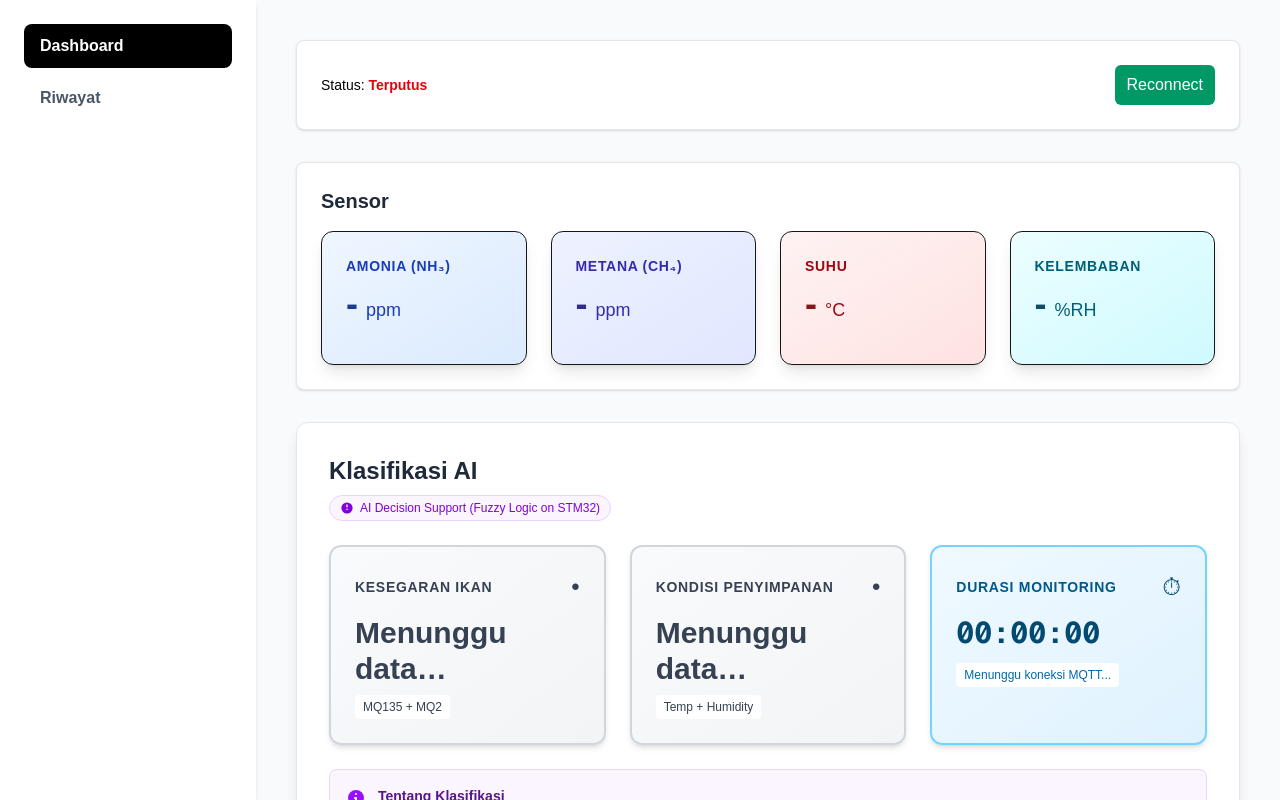
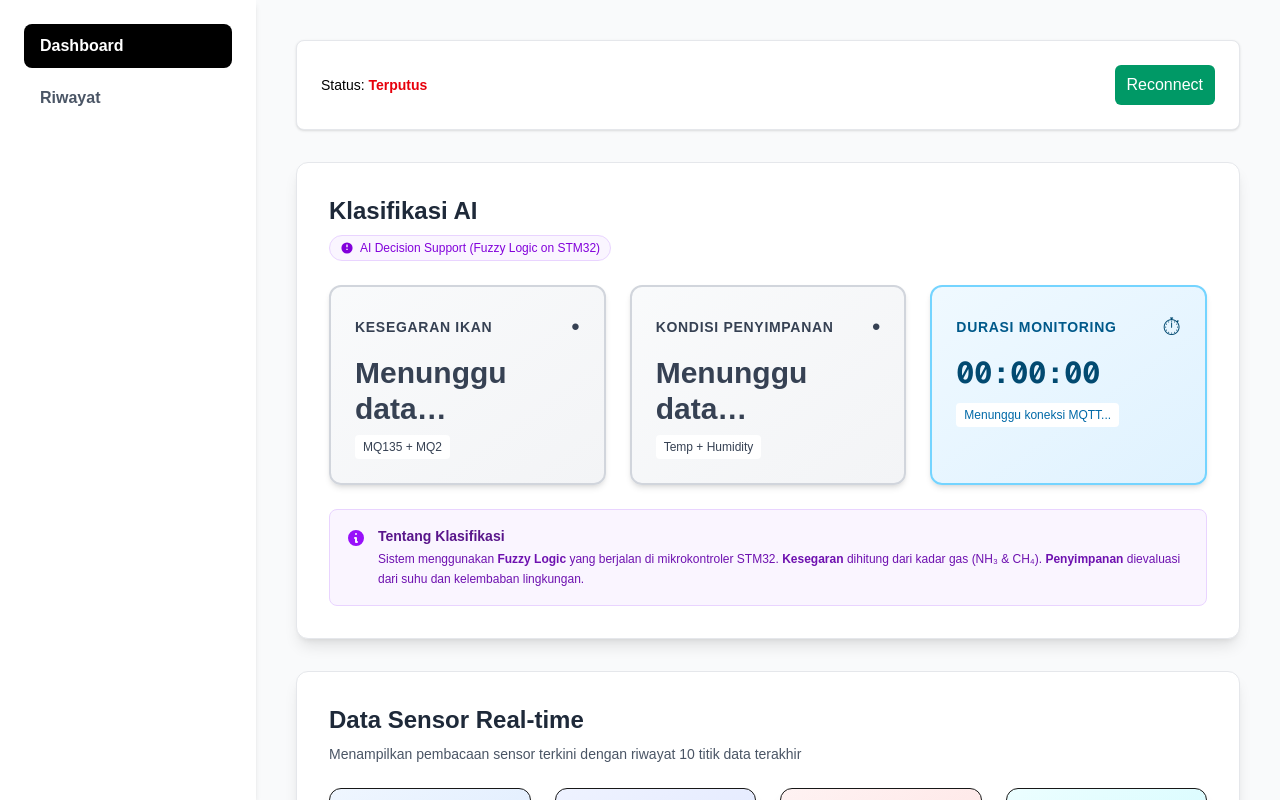
Before and after one commit to Capstone-E03/webapp, a Next.js app: page / in a window 1280 px wide. Shown: the top 800 px of the page. Built offline with nearby package versions, Linux system fonts and the light colour scheme; no server answers.

Commit message:
feat: modern UI (wip)

```diff
--- a/src/app/page.js
+++ b/src/app/page.js
@@ -4,18 +4,23 @@ import Connection from "@/components/Connection";
 
 export default function Home() {
   return (
-    <>
-      {/* Status Section */}
+    <div className="space-y-8">
+      {/* Connection Status */}
       <Connection />
 
-      {/* Sensor Section */}
-      <section className="p-6 mb-8 bg-white border border-gray-200 rounded-lg shadow-sm">
-        <h2 className="text-xl font-bold text-gray-800 mb-4">Sensor</h2>
+      {/* AI Classification Section */}
+      <Status />
+
+      {/* Live Sensor Data Section */}
+      <section className="p-8 bg-white border border-gray-200 rounded-xl shadow-lg">
+        <div className="mb-6">
+          <h2 className="text-2xl font-bold text-gray-800 mb-2">Data Sensor Real-time</h2>
+          <p className="text-sm text-gray-600">
+            Menampilkan pembacaan sensor terkini dengan riwayat 10 titik data terakhir
+          </p>
+        </div>
         <LiveData />
       </section>
-
-      {/* Kondisi Section (placeholder) */}
-      <Status />
-    </>
+    </div>
   );
 }
```
